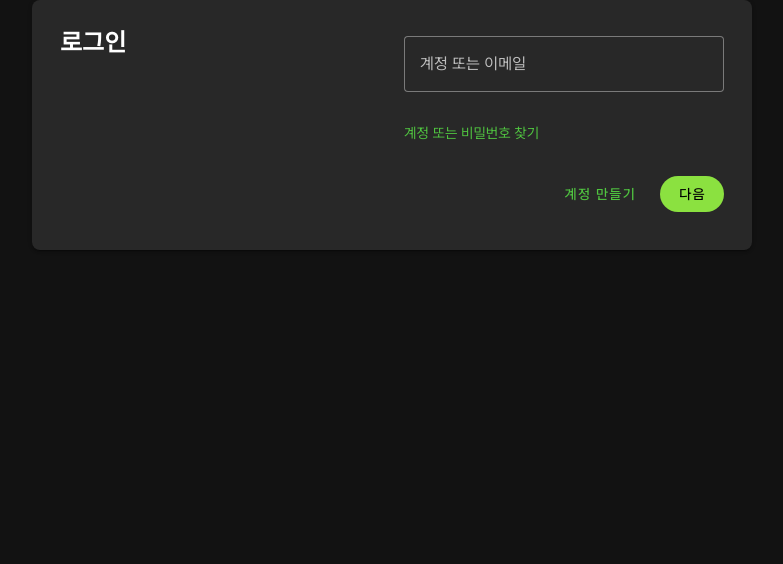
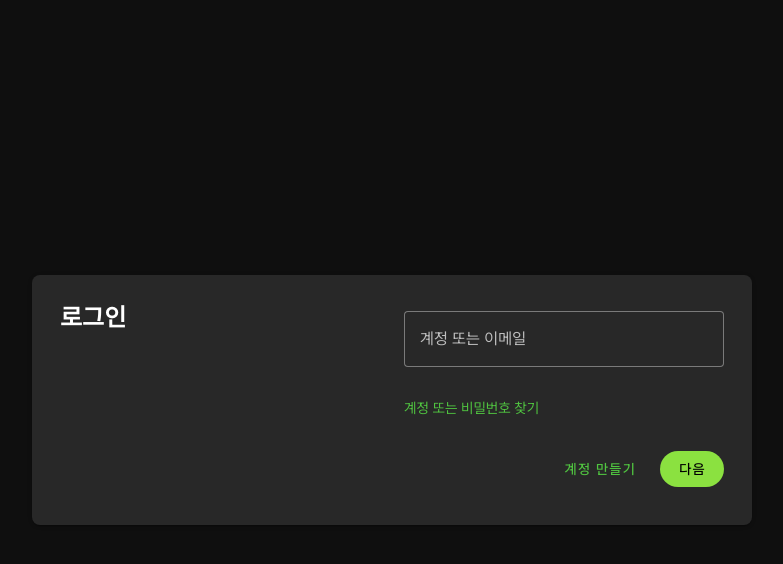
Before and after one commit to qufnr/project-b-client, a Vue app: page /sign in a window 1280 px wide. Shown: the top 564 px of the page, without its empty margins (248-1031 px from the left). Built offline with nearby package versions, Linux system fonts and the light colour scheme; a small style sheet from the web is missing.

Commit message:
modified: 태그 구조 변경

```diff
--- a/src/views/MainView.vue
+++ b/src/views/MainView.vue
@@ -7,6 +7,7 @@ const appName: string = import.meta.env.VITE_APP_NAME
 </script>
 
 <template>
+    <v-app>
         <v-empty-state :headline="appName" :text="t('message.subtitle')" :title="t('message.title')">
             <template #actions>
                 <div class="d-flex justify-space-between ga-4">
@@ -15,6 +16,7 @@ const appName: string = import.meta.env.VITE_APP_NAME
                 </div>
             </template>
         </v-empty-state>
+    </v-app>
 </template>
 
 <style scoped>
--- a/src/views/sign/SignUpView.vue
+++ b/src/views/sign/SignUpView.vue
@@ -177,6 +177,7 @@ async function onAccountPasswordSubmit() {
 </script>
 
 <template>
+    <v-app>
         <div class="d-flex justify-center align-center h-100">
             <v-card :width="nativeOptions.card.width"
                     :height="nativeOptions.card.height"
@@ -235,6 +236,7 @@ async function onAccountPasswordSubmit() {
                 </v-row>
             </v-card>
         </div>
+    </v-app>
 </template>
 
 <style scoped>
--- a/src/views/sign/SignView.vue
+++ b/src/views/sign/SignView.vue
@@ -222,6 +222,7 @@ onUnmounted(() => {
 </script>
 
 <template>
+    <v-app>
         <div class="d-flex justify-center align-center h-100">
             <v-card :width="nativeOptions.card.width"
                     :height="nativeOptions.card.height"
@@ -309,6 +310,7 @@ onUnmounted(() => {
                 </v-row>
             </v-card>
         </div>
+    </v-app>
 </template>
 
 <style scoped>
```
Lines whose indentation alone changed are shown as unchanged.
